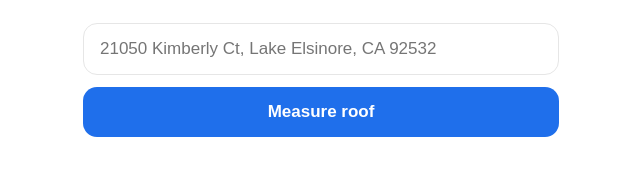
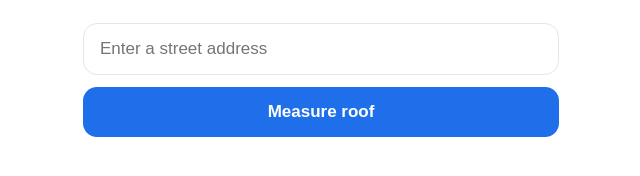
Before and after one commit to jorellano/roof-measure, a plain HTML site: page index.html in a window 1280 px wide. Shown: the part 110-286 px from the top of the page, without its empty margins (319-959 px from the left). Drawn offline with Linux system fonts and the light colour scheme.

Commit message:
Empty address box, no autofill

```diff
--- a/index.html
+++ b/index.html
@@ -66,7 +66,7 @@
   <h1>Roof Measure</h1>
   <p class="sub">Type an address. Get roof squares from open map data and USGS lidar.</p>
   <form id="form" class="field" action="./" method="get">
-    <input id="addr" name="a" type="text" inputmode="text" autocomplete="street-address" placeholder="21050 Kimberly Ct, Lake Elsinore, CA 92532" enterkeyhint="go">
+    <input id="addr" name="a" type="text" inputmode="text" autocomplete="off" autocorrect="off" spellcheck="false" placeholder="Enter a street address" enterkeyhint="go">
     <button id="go" class="go" type="submit">Measure roof</button>
   </form>
   <div id="status"><ul></ul></div>
```
